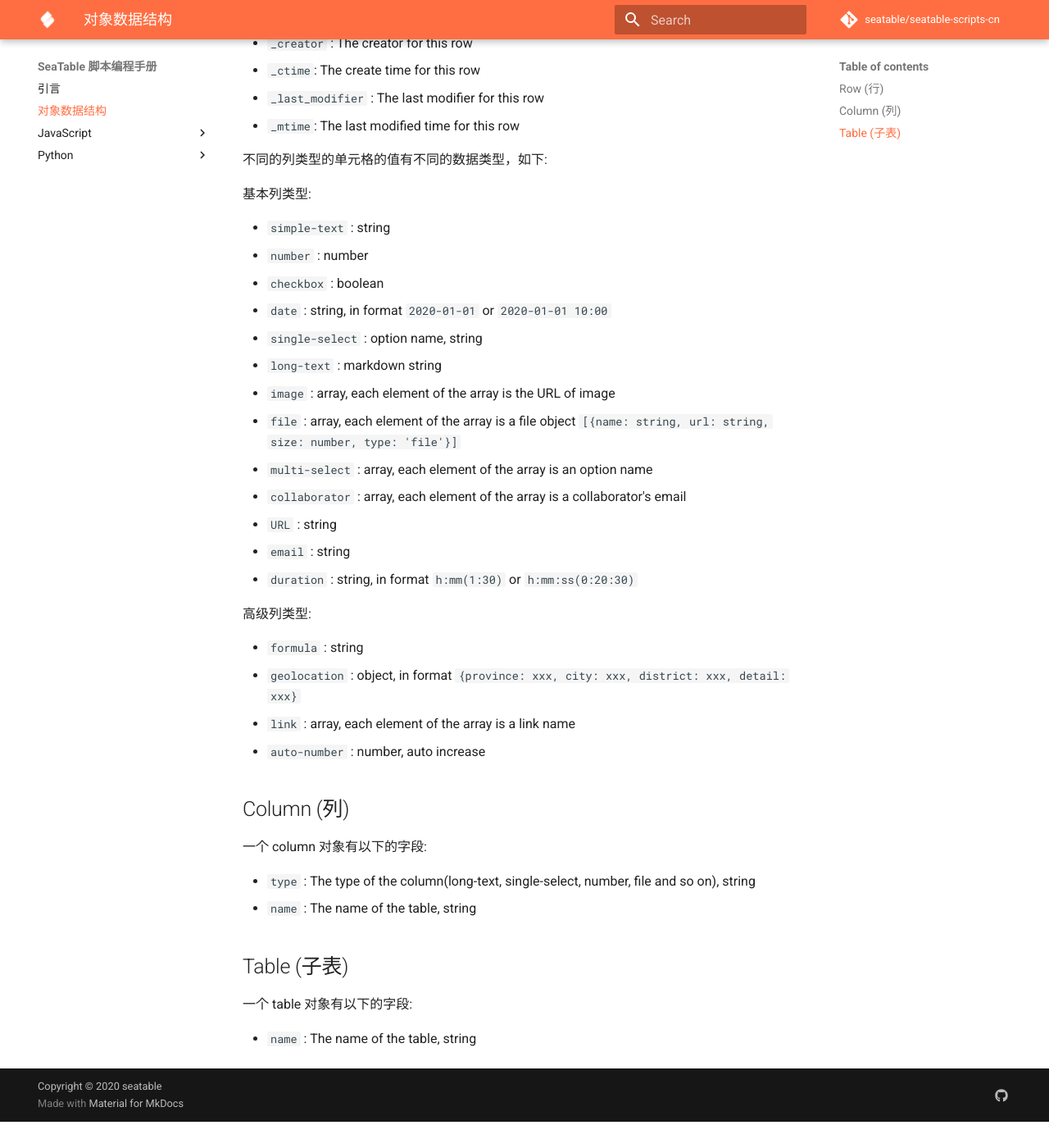
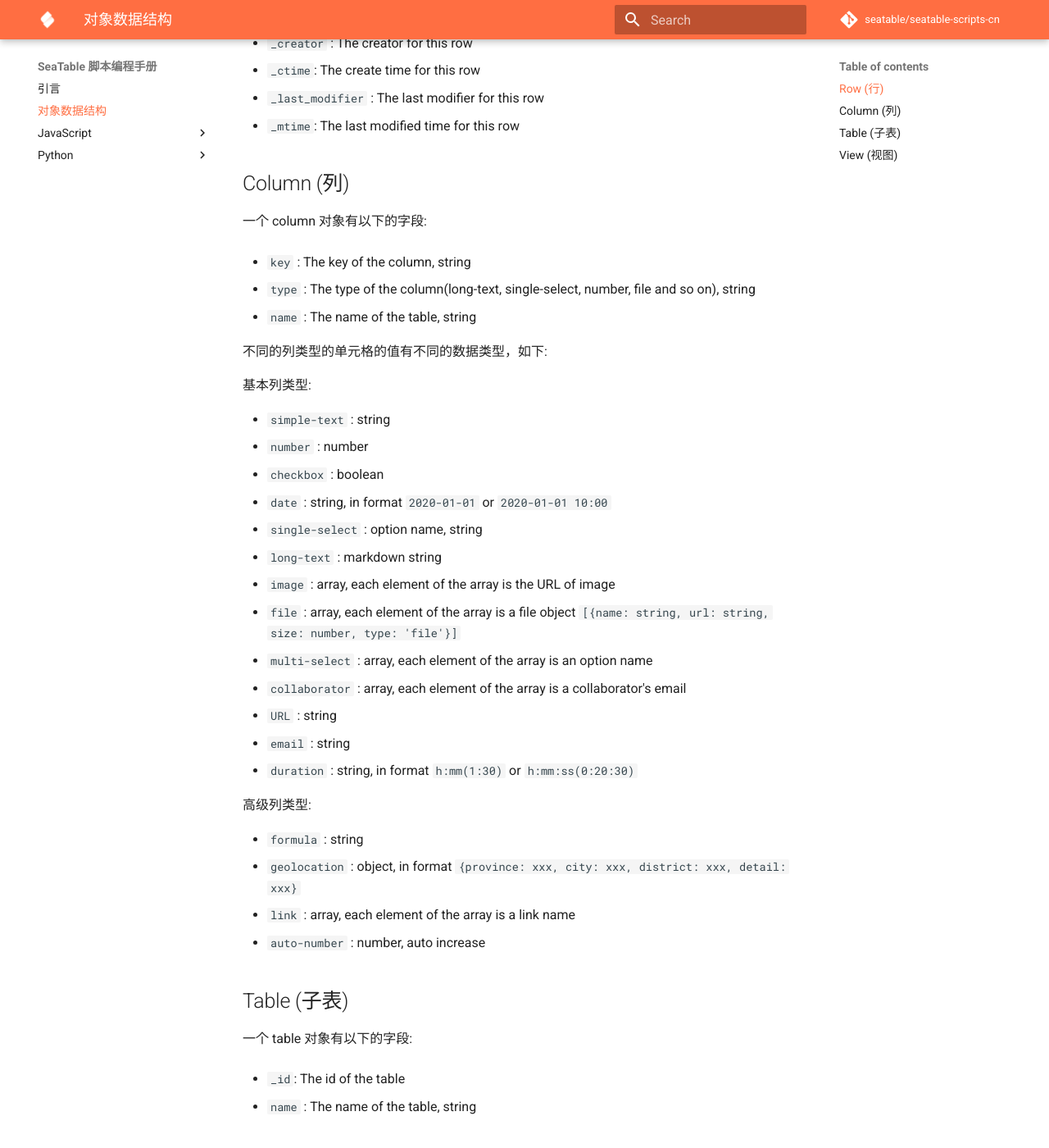
Before and after one commit to seatable/seatable-scripts-cn, an MkDocs documentation site: the page built from manual/data-structure.md, in a window 1280 px wide and 1400 px high, scrolled down 266 px. Shown: the whole window at 82% size. Built offline with MkDocs 1.6.1 and Material for MkDocs 9.7.7, drawn with Linux system fonts in a browser that asks for light colours; comment, search, counter and statistics services are not loaded; before the commit the page ends 1634 px from its top, so only the background shows below that; some of the changed text lies outside the part shown.

Commit message:
Update data-structure.md

```diff
--- a/manual/data-structure.md
+++ b/manual/data-structure.md
@@ -1,4 +1,4 @@
-# Row, Column, Table
+# Row, Column, Table, View
 
 ## Row (行)
 
@@ -9,6 +9,15 @@
 * `_ctime`: The create time for this row
 * `_last_modifier` : The last modifier for this row
 * `_mtime`: The last modified time for this row
+
+## Column (列)
+
+一个 column 对象有以下的字段:
+
+* `key` : The key of the column, string
+
+* `type` : The type of the column(long-text, single-select, number, file and so on), string
+* `name` : The name of the table, string
 
 不同的列类型的单元格的值有不同的数据类型，如下:
 
@@ -35,15 +44,16 @@
 * `link` : array, each element of the array is a link name
 * `auto-number` : number, auto increase
 
-## Column (列)
-
-一个 column 对象有以下的字段:
-
-* `type` : The type of the column(long-text, single-select, number, file and so on), string
-* `name` : The name of the table, string
-
 ## Table (子表)
 
 一个 table 对象有以下的字段:
 
+* `_id`: The id of the table
+
 * `name` : The name of the table, string
+
+## View (视图)
+
+一个视图对象有以下字段:
+
+* `name`: The name of the view, string
```
